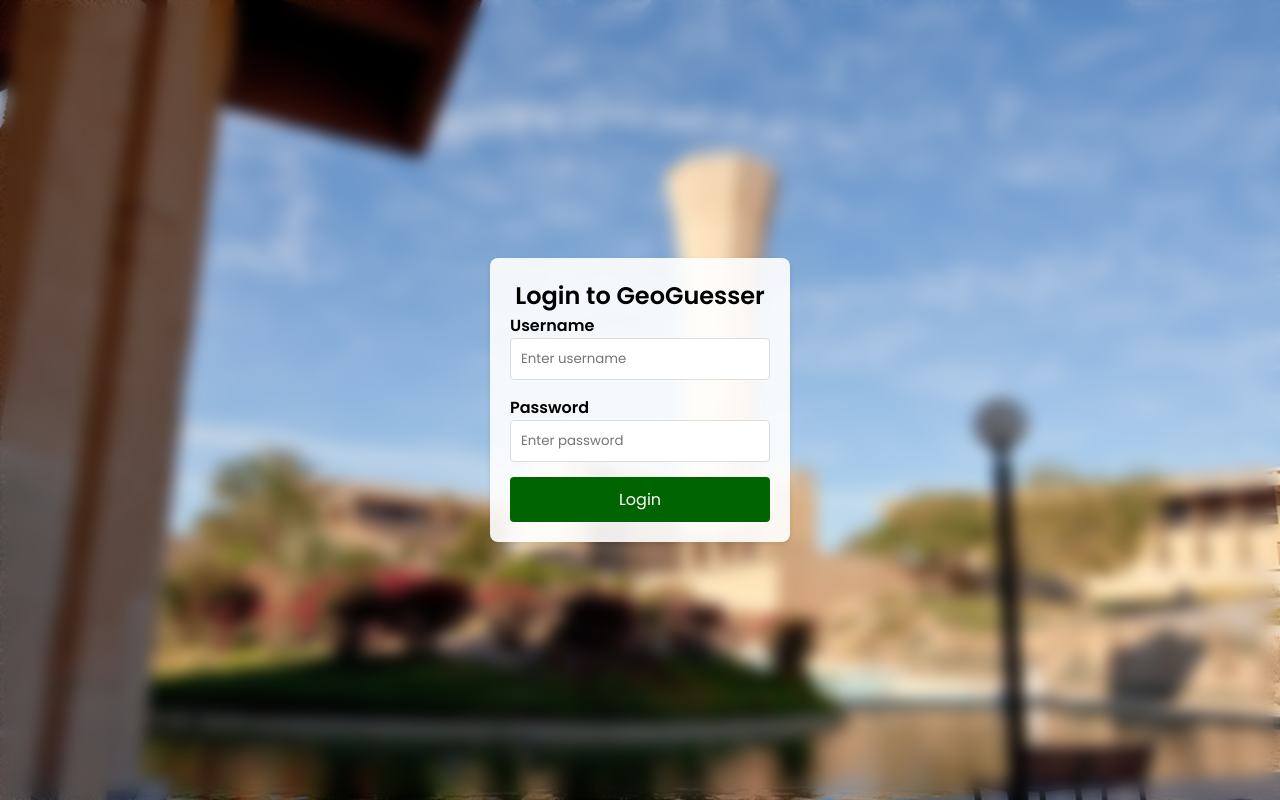
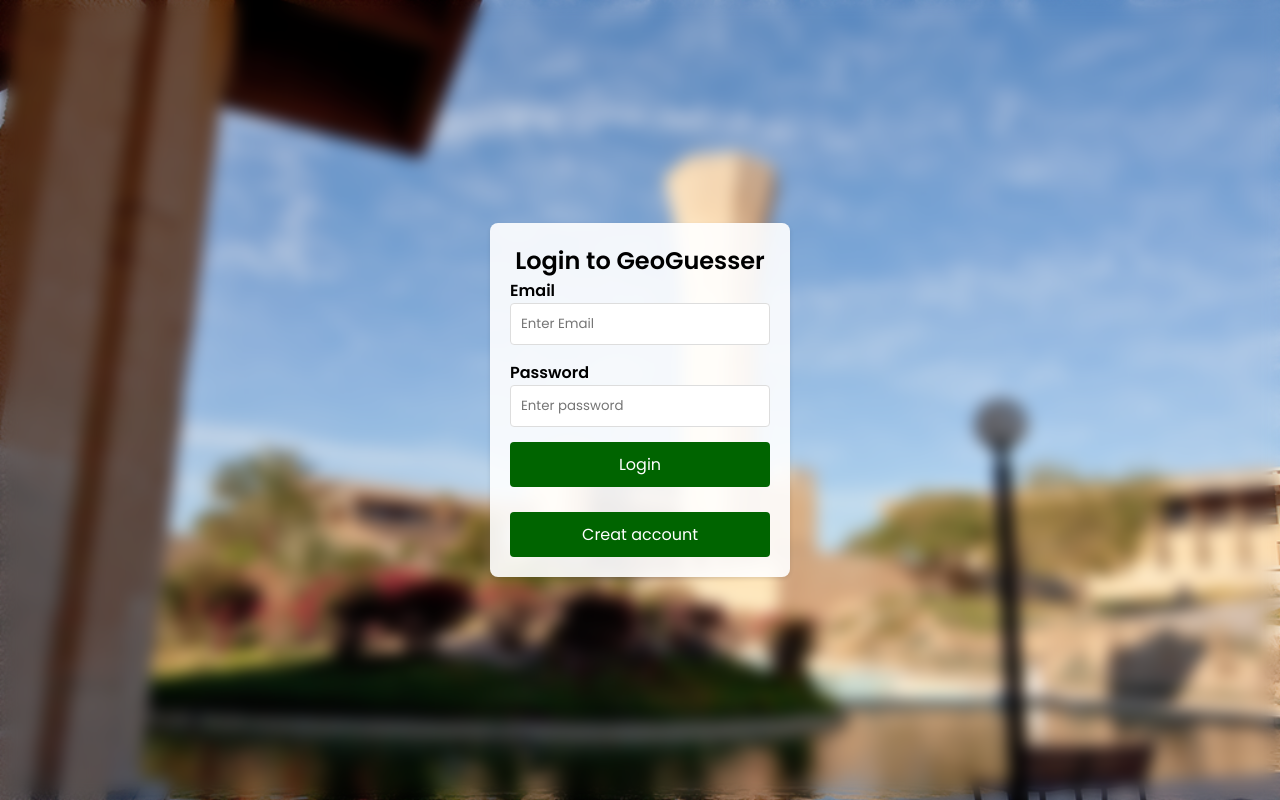
Before and after one commit to coderbasil/KFUPM-GeoGuesser, a React (Create React App) app: page /login in a window 1280 px wide. Built offline with nearby package versions, Linux system fonts and the light colour scheme.

Commit message:
Update Login.jsx

```diff
--- a/src/pages/Login.jsx
+++ b/src/pages/Login.jsx
@@ -5,20 +5,22 @@
   return (
 
     <div className="login-container">
+
       <form className="login-form">
         <div className="name-passClass">
         <center><h2>Login to GeoGuesser</h2></center>
-          <label htmlFor="username">Username</label>
-          <input type="text" id="username" placeholder="Enter username" />
+          <label htmlFor="email">Email</label>
+          <input type="text" id="email" placeholder="Enter Email" />
         </div>
         <div className="name-passClass">
           <label htmlFor="password">Password</label>
           <input type="password" id="password" placeholder="Enter password" />
         </div>
         <button type="submit">Login</button>
+        <br></br>
+        <button type="submit2">Creat account</button>
       </form>
     </div>
   );
 }
-
 export default Login;
```
